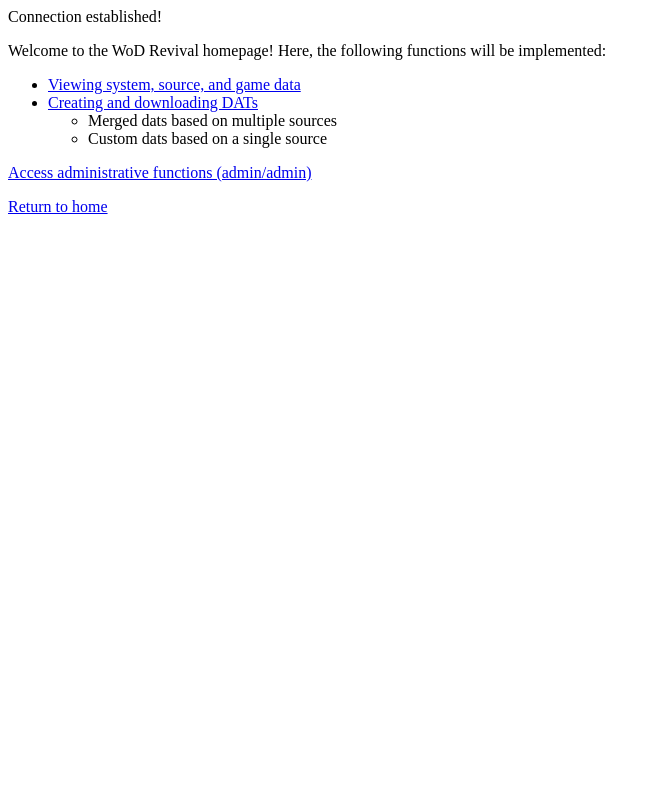
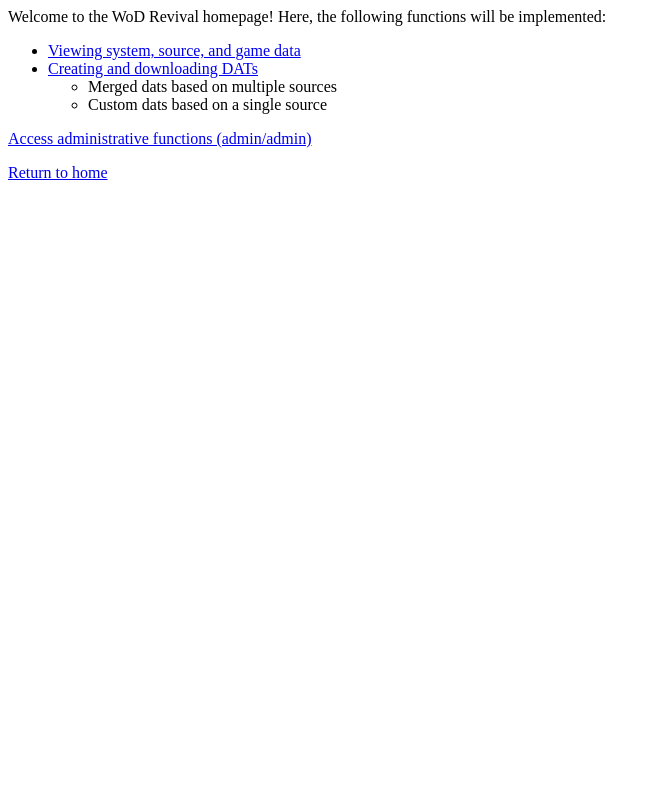
Before and after one commit to SabreTools/wizzardRedux, a PHP site: page /?page=1 in a window 1280 px wide. Shown: the whole page, without its empty margins (0-660 px from the left). Run offline with PHP 8.4, Linux system fonts and the light colour scheme.

Commit message:
Comment out debugging text

```diff
--- a/wizzardRedux/admin/index.php
+++ b/wizzardRedux/admin/index.php
@@ -17,7 +17,7 @@ if (!$link)
 	die('Error: Could not connect: ' . mysqli_error($link));
 }
 
-echo "Connection established!<br/>\n";
+//echo "Connection established!<br/>\n";
 
 // Ensure the temp folder exists with the right subfolders
 if (!file_exists("../temp/imported/"))
--- a/wizzardRedux/index.php
+++ b/wizzardRedux/index.php
@@ -17,7 +17,7 @@ if (!$link)
 	die('Error: Could not connect: ' . mysqli_error($link));
 }
 
-echo "Connection established!<br/>\n";
+//echo "Connection established!<br/>\n";
 
 // Ensure the temp folder exists with the right subfolders
 if (!file_exists("temp/imported/"))
```
